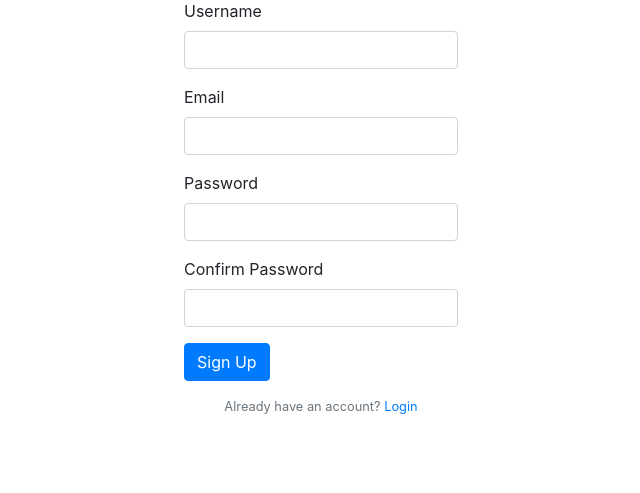
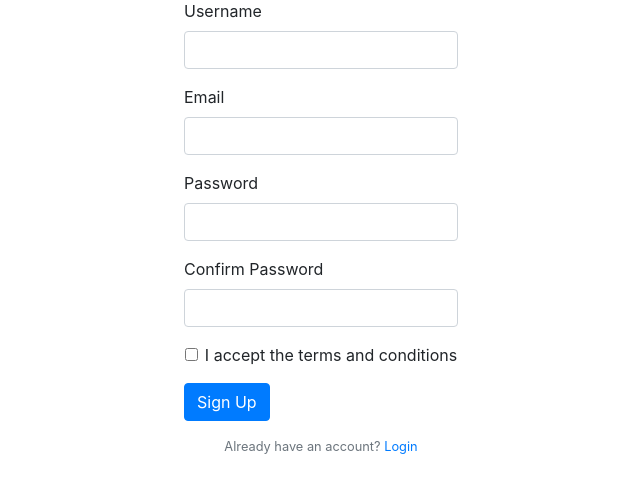
Before and after one commit to Roy-05/social-playlist, a Flask app: page /signup in a window 1280 px wide. Shown: the part 113-606 px from the top of the page, without its empty margins (319-959 px from the left). Run offline with Flask 2, Linux system fonts and the light colour scheme; some libraries are stand-ins or nearby versions.

Commit message:
Updated functionality of signup-page. Need to verify against DB. Also updated init to avoid circular imports

```diff
--- a/socialPlaylist/__init__.py
+++ b/socialPlaylist/__init__.py
@@ -1,5 +1,4 @@
 from flask import Flask
-from socialPlaylist.forms import RegForm, LoginForm
 import secrets
 from flask_sqlalchemy import SQLAlchemy
 from flask_login import LoginManager
@@ -14,4 +13,4 @@ login = LoginManager(app)
 application = app
 
 # Placed below to avoid circular import of app
-from socialPlaylist import routes, models
+from socialPlaylist import routes
--- a/socialPlaylist/forms.py
+++ b/socialPlaylist/forms.py
@@ -1,6 +1,7 @@
 from flask_wtf import FlaskForm
 from wtforms import StringField, PasswordField, SubmitField, BooleanField
-from wtforms.validators import DataRequired, Length, Email, EqualTo
+from wtforms.validators import DataRequired, Length, Email, EqualTo, ValidationError
+from socialPlaylist.models import User
 
 class RegForm(FlaskForm):
     # These variable names must be used in the html
@@ -8,7 +9,22 @@ class RegForm(FlaskForm):
     email = StringField('Email', validators=[DataRequired(), Email()])
     password = PasswordField('Password', validators=[DataRequired()])
     confirm_password = PasswordField('Confirm Password', validators=[DataRequired(), EqualTo('password')])
+    accept_tos = BooleanField('I accept the terms and conditions', validators=[DataRequired()])
     submit = SubmitField('Sign Up')
+
+    # Pass username form field (defined above, but can be named anything below)
+    # Validation methods must follow the validate_<field_name> convention
+    def validate_username(self, username):
+        user = User.query.filter_by(username=username.data).first()  # Find first instance of user with this username
+        if user:
+            raise ValidationError('That username is taken.')
+
+    # Pass email form field (defined above, but can be named anything below)
+    # Validation methods must follow the validate_<field_name> convention
+    def validate_email(self, email):
+        user = User.query.filter_by(email=email.data).first()  # Find first instance of user with this email
+        if user:
+            raise ValidationError('That email is taken.')
 
 class LoginForm(FlaskForm):
     email = StringField('Email', validators=[DataRequired(), Email()])
--- a/socialPlaylist/models.py
+++ b/socialPlaylist/models.py
@@ -1,5 +1,3 @@
-
-
 from socialPlaylist import db, login
 from werkzeug.security import generate_password_hash, check_password_hash
 from flask_login import UserMixin
--- a/socialPlaylist/templates/signup.html
+++ b/socialPlaylist/templates/signup.html
@@ -63,6 +63,21 @@
                     {{  form.username(class="form-control form-control-md") }}
                 {% endif %}
             </div>
+            <div class="form-group d-flex justify-content-md-center">
+                <div class="form-check">
+                    {% if form.accept_tos.errors %}
+                        {{ form.accept_tos(class="form-check-input is-invalid") }}
+                        {{ form.accept_tos.label(class="form-check-label", type = "checkbox") }}                        <div class="invalid-feedback">  <!-- Bootstrap required class, goes with is-invalid  -->
+                            {% for err in form.accept_tos.errors %}
+                                <span>{{ err }}</span>
+                            {% endfor %}
+                        </div>
+                    {% else %}
+                        {{ form.accept_tos(class="form-check-input") }}
+                        {{ form.accept_tos.label(class="form-check-label", type = "checkbox") }}
+                    {%  endif %}
+                </div>
+            </div>
             <div class="form-group">
                 {{  form.submit(class="btn btn-primary") }}
             </div>
```
Also changed, not shown: socialPlaylist/routes.py (+3 -4 lines).
